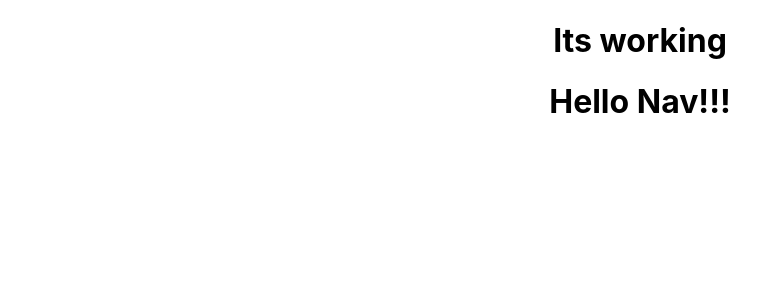
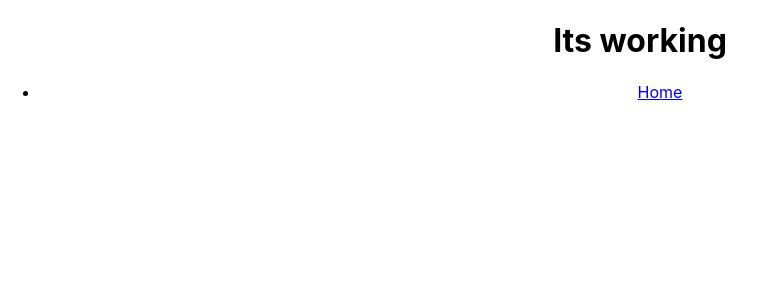
Before and after one commit to Ashishtorq/E-Commerce-Dashbord, a React (Create React App) app in the folder frontend/: page / in a window 1280 px wide. Shown: the top 300 px of the page, without its empty margins (0-768 px from the left). Built offline with nearby package versions, Linux system fonts and the light colour scheme.

Commit message:
erroe in renderring

```diff
--- a/frontend/src/App.js
+++ b/frontend/src/App.js
@@ -1,14 +1,17 @@
+import { Fragment } from "react";
 import "./App.css";
-import { Link } from "react-router-dom";
+import Nav from "./Nav";
 import { BrowserRouter } from "react-router-dom";
-import Nav from "./Nav";
 function App() {
   return (
-    <>
-      <div className="App"><h1>Its working</h1>
-      <Nav></Nav>
-      </div>
-    </>
+    <Fragment>
+      <BrowserRouter>
+        <div className="App">
+          <h1>Its working</h1>
+          <Nav></Nav>
+        </div>
+      </BrowserRouter>
+    </Fragment>
   );
 }
 
--- a/frontend/src/Nav.js
+++ b/frontend/src/Nav.js
@@ -1,11 +1,15 @@
-import React from 'react'
-
+import React from "react";
+import { Link } from "react-router-dom";
 const Nav = () => {
   return (
     <div>
-      <h1>Hello Nav!!!</h1>
+      <ul>
+        <li>
+          <Link to="/">Home</Link>
+        </li>
+      </ul>
     </div>
-  )
-}
+  );
+};
 
 export default Nav;
```
